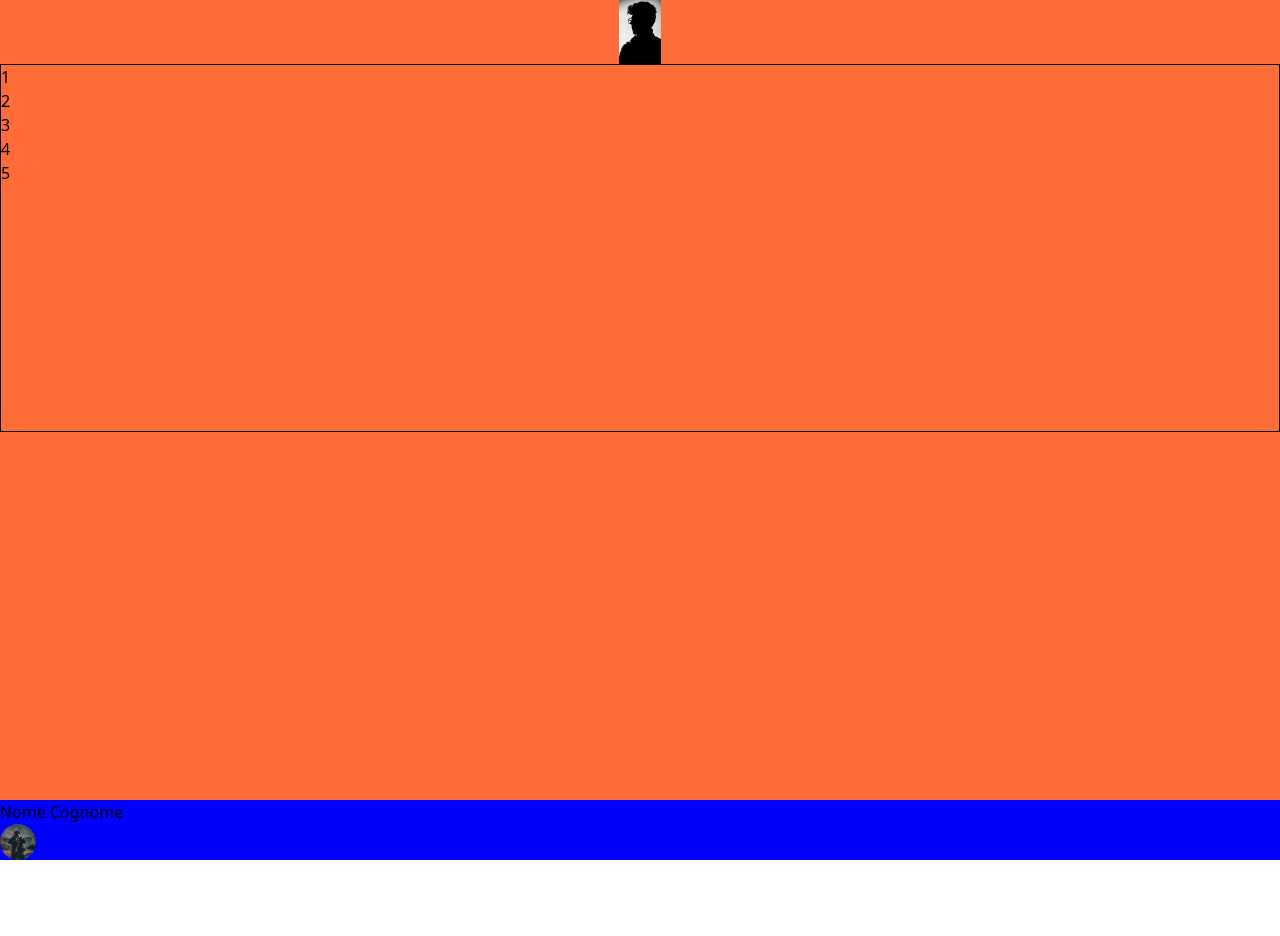
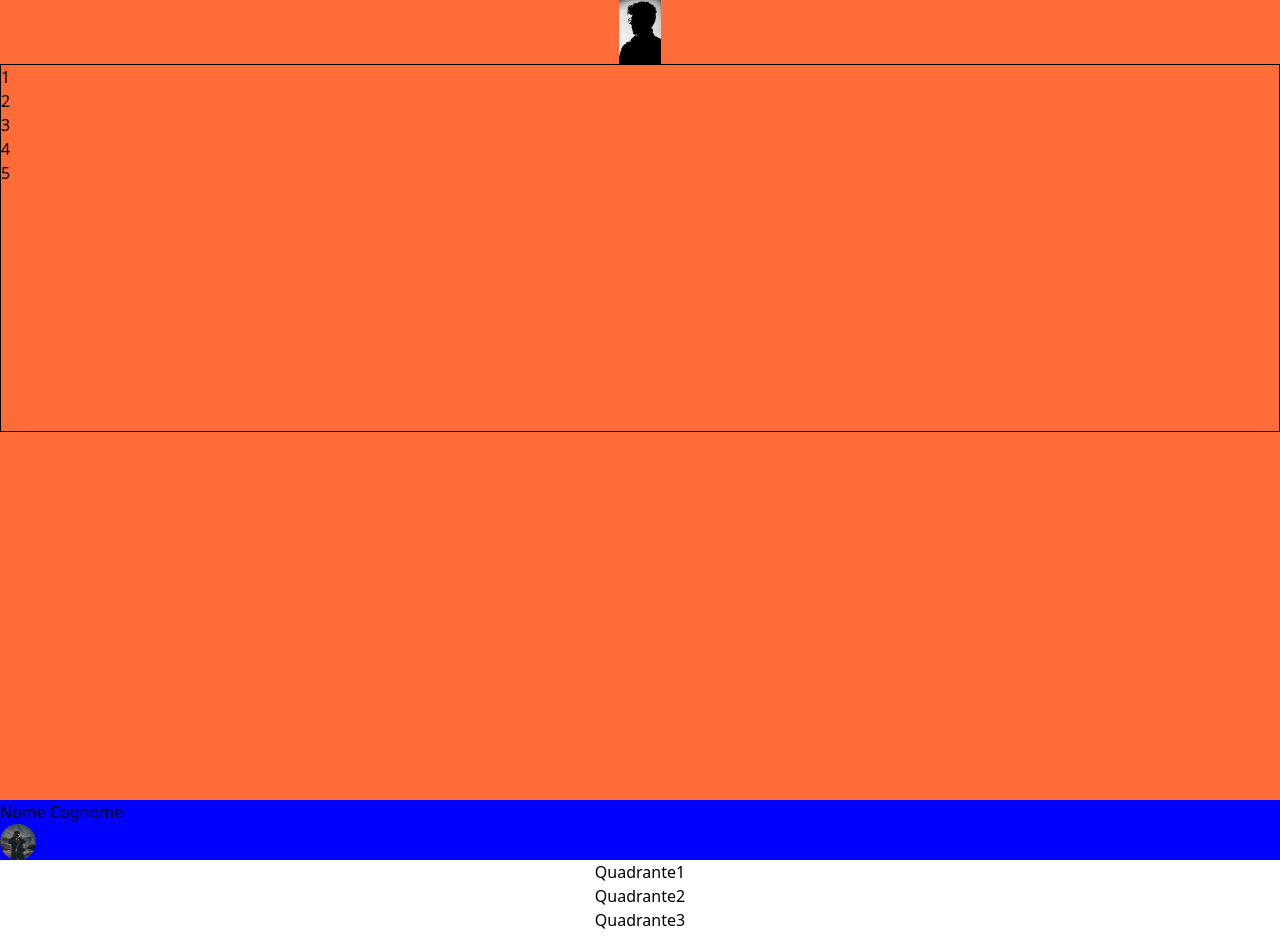
Before and after one commit to giuliogallo94/vue_melior_trading, a Vue app: page / in a window 1280 px wide. Shown: the top 936 px of the page. Before the commit the page ends 860 px from the top, so only its background shows below. Built offline with nearby package versions, Linux system fonts and the light colour scheme.

Commit message:
add: AppMainHome

```diff
--- a/src/App.vue
+++ b/src/App.vue
@@ -1,8 +1,9 @@
 <script>
 import AppNavbar from "./components/AppNavbar.vue";
 import AppSidebar from "./components/AppSidebar.vue";
+import AppMainHome from "./components/AppMainHome.vue";
 export default {
-  components: { AppNavbar, AppSidebar },
+  components: { AppNavbar, AppSidebar, AppMainHome },
 };
 </script>
 
@@ -11,6 +12,7 @@ export default {
     <AppSidebar />
     <div class="content col-span-7">
       <AppNavbar />
+      <AppMainHome />
     </div>
   </div>
 </template>
--- /dev/null
+++ b/src/components/AppMainHome.vue
@@ -0,0 +1,24 @@
+<script></script>
+
+<template>
+  <div class="main-home grid grid-cols-2 items-center gap-2">
+    <div class="quadrante items-centerborder">Quadrante1</div>
+    <div class="quadrante">Quadrante2</div>
+    <div class="quadrante">Quadrante3</div>
+    <div class="quadrante">Quadrante4</div>
+  </div>
+</template>
+
+<style lang="scss" scoped>
+.main-home {
+  height: 92%;
+
+  .quadrante {
+    width: 100%;
+    height: 100%;
+    display: flex;
+    align-items: center;
+    justify-content: center;
+  }
+}
+</style>
```
